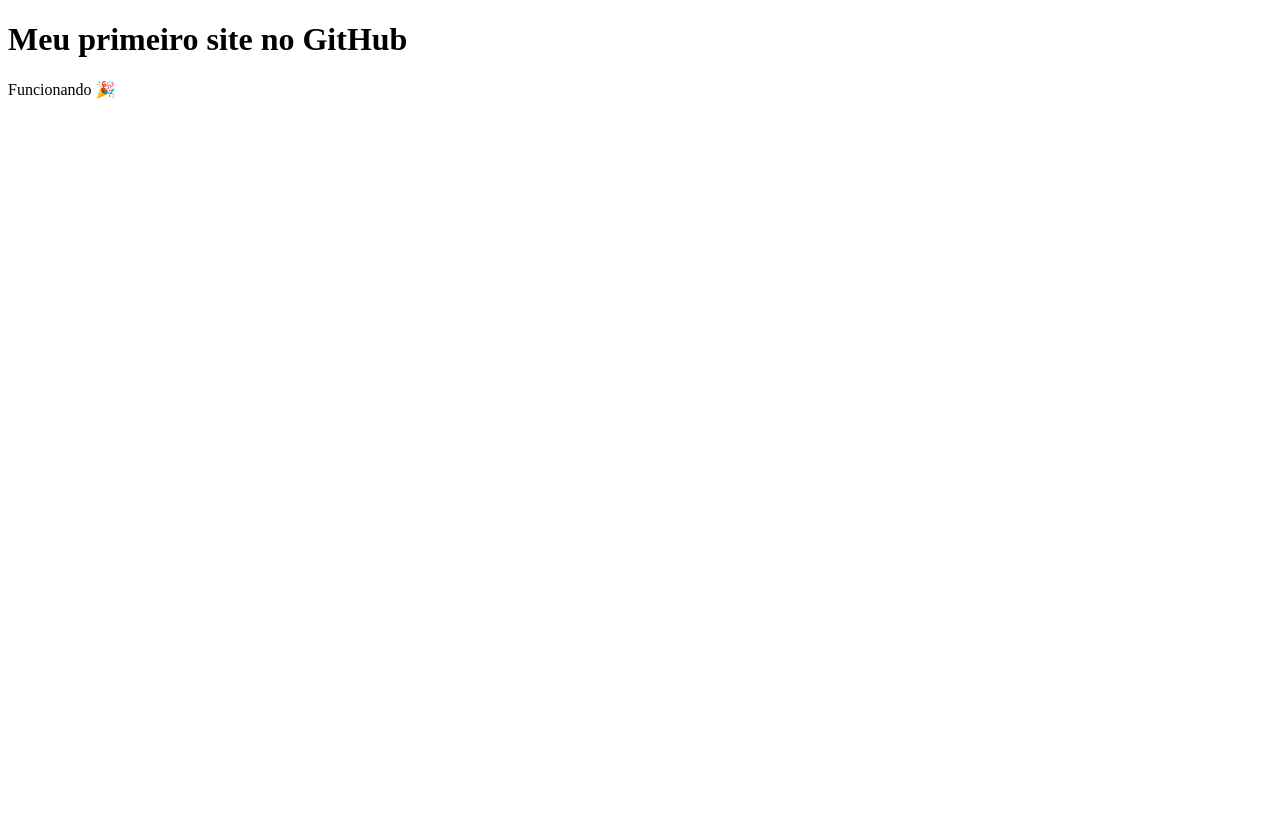
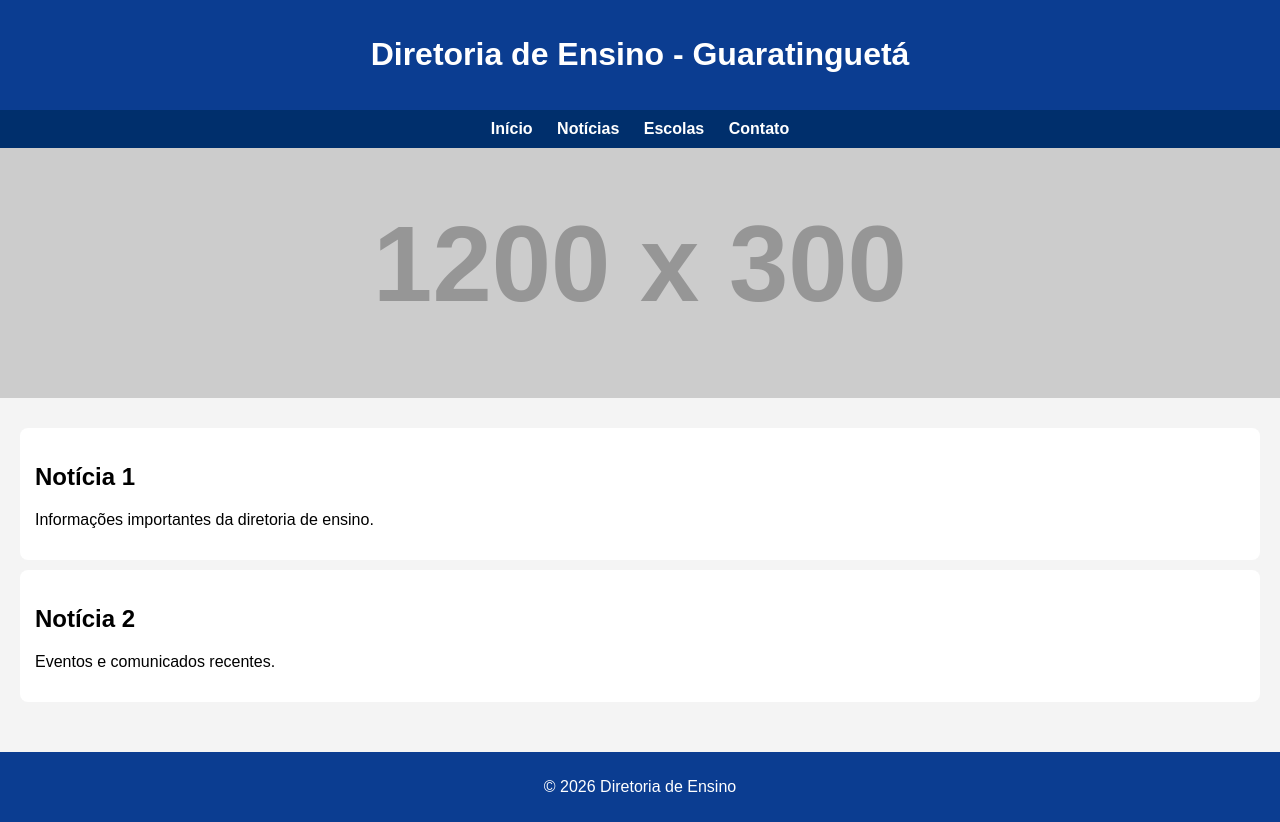
Before and after one commit to grazi18-site/https-grazi18-site.github.io-, a plain HTML site: page index.html in a window 1280 px wide. Before the commit the page ends 800 px from the top, so only its background shows below. Drawn offline with Linux system fonts and the light colour scheme; placeholder pictures from the web are drawn by us.

Commit message:
Update title and structure of index.html

```diff
--- a/index.html
+++ b/index.html
@@ -2,12 +2,94 @@
 <html lang="pt-br">
 <head>
   <meta charset="UTF-8">
-  <title>Meu Site</title>
+  <title>Diretoria de Ensino - Guaratinguetá</title>
+
+  <style>
+    body {
+      margin: 0;
+      font-family: Arial, sans-serif;
+      background: #f4f4f4;
+    }
+
+    header {
+      background: #0b3d91;
+      color: white;
+      padding: 15px;
+      text-align: center;
+    }
+
+    nav {
+      background: #002f6c;
+      padding: 10px;
+      text-align: center;
+    }
+
+    nav a {
+      color: white;
+      margin: 10px;
+      text-decoration: none;
+      font-weight: bold;
+    }
+
+    .banner {
+      background: url('https://via.placeholder.com/1200x300') no-repeat center;
+      background-size: cover;
+      height: 250px;
+    }
+
+    .container {
+      padding: 20px;
+    }
+
+    .card {
+      background: white;
+      padding: 15px;
+      margin: 10px 0;
+      border-radius: 8px;
+    }
+
+    footer {
+      background: #0b3d91;
+      color: white;
+      text-align: center;
+      padding: 10px;
+      margin-top: 20px;
+    }
+  </style>
 </head>
+
 <body>
 
-<h1>Meu primeiro site no GitHub</h1>
-<p>Funcionando 🎉</p>
+<header>
+  <h1>Diretoria de Ensino - Guaratinguetá</h1>
+</header>
+
+<nav>
+  <a href="#">Início</a>
+  <a href="#">Notícias</a>
+  <a href="#">Escolas</a>
+  <a href="#">Contato</a>
+</nav>
+
+<div class="banner"></div>
+
+<div class="container">
+
+  <div class="card">
+    <h2>Notícia 1</h2>
+    <p>Informações importantes da diretoria de ensino.</p>
+  </div>
+
+  <div class="card">
+    <h2>Notícia 2</h2>
+    <p>Eventos e comunicados recentes.</p>
+  </div>
+
+</div>
+
+<footer>
+  <p>© 2026 Diretoria de Ensino</p>
+</footer>
 
 </body>
 </html>
```
